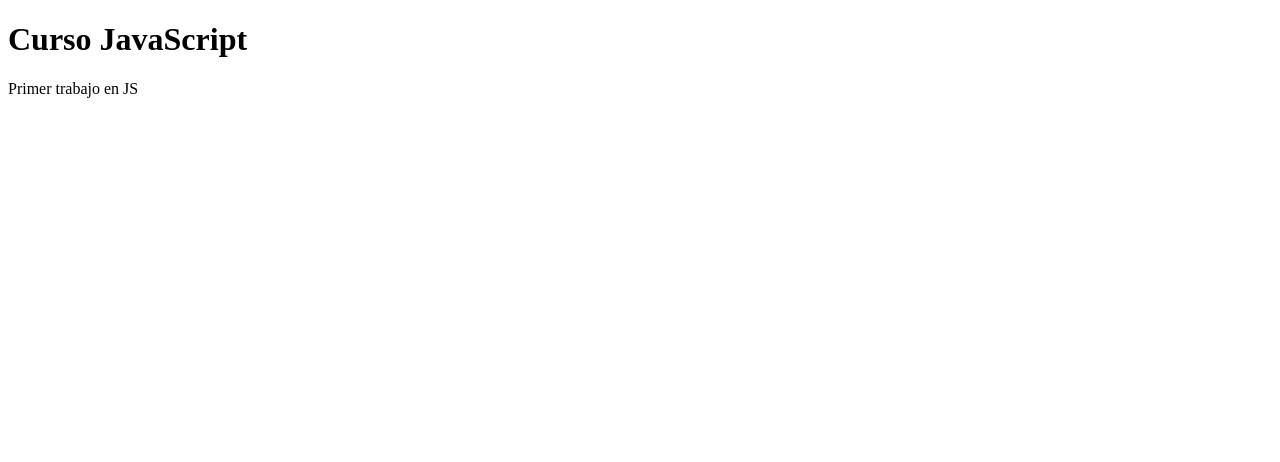
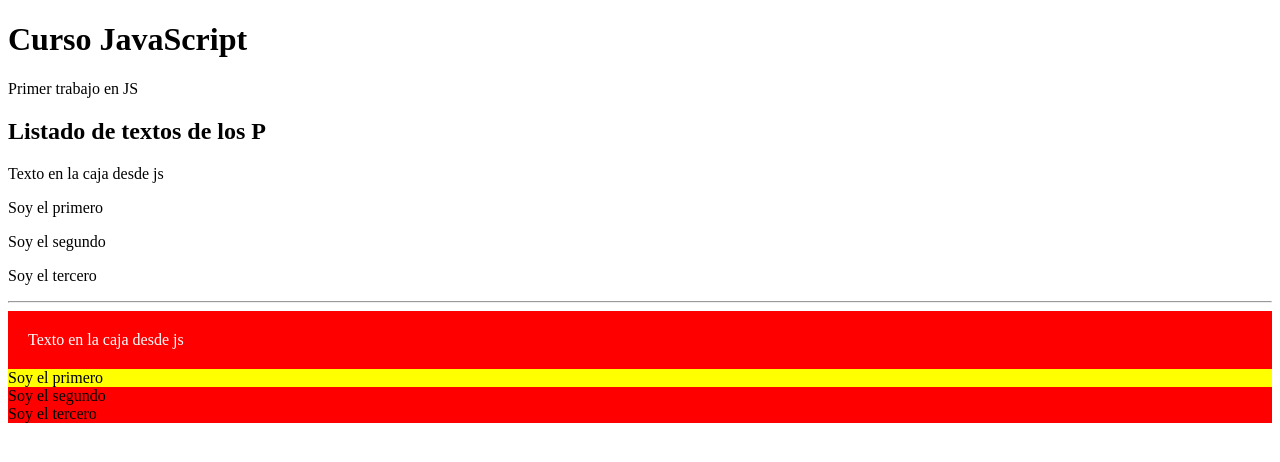
Before and after one commit to Israel-Camarena/Estudio, a plain HTML site: page Curso Master en JavaScript/index.html in a window 1280 px wide. Drawn offline with Linux system fonts and the light colour scheme.

Commit message:
Terminando Explicacion del DOM(Document Object Model)

```diff
--- a/Curso Master en JavaScript/JS/28-Dom.js
+++ b/Curso Master en JavaScript/JS/28-Dom.js
@@ -1,3 +1,78 @@
 'use strict'
 
 // DOM document object model
+
+function cambiaColor(color){
+    caja.style.background = color;
+}
+
+//conseguir elementos con un ID concreto
+
+//var caja = document.getElementById("micaja");
+var caja = document.querySelector("#micaja");
+
+caja.innerHTML = "Texto en la caja desde js";
+caja.style.background = "red";
+caja.style.padding = "20px";
+caja.style.color = "white";
+caja.className = "Hola";
+
+
+
+//Conseguir elementos por su etiqueta
+var todos_los_Disv = document.getElementsByTagName("div");
+
+var seccion = document.querySelector("#miSeccion");
+var hr = document.createElement("hr");
+
+/*var Contenido = todos_los_Disv[2];
+Contenido.innerHTML = "Nuevo contenido del segundo elemento";
+Contenido.style.background = "blue";*/
+
+    var valor;
+    for (valor in todos_los_Disv) {
+        if(typeof todos_los_Disv[valor].textContent == "string"){
+            var parrafo = document.createElement("p");
+            var texto = document.createTextNode(todos_los_Disv[valor].textContent);
+            parrafo.append(texto);
+            seccion.append(parrafo);
+        }
+    }
+
+    seccion.append(hr);
+
+
+    //Coseguir elementos pro su clase css
+var divsRojos = document.getElementsByClassName("Rojo");
+var divsAmarillos = document.getElementsByClassName("Amarillo");
+var matches = document.querySelectorAll("div");
+var div;
+
+for (div in divsRojos) {
+    if(divsRojos[div].className == "Rojo"){
+        divsRojos[div].style.background = "red";
+    }
+
+    for (div in divsAmarillos) {
+        if(divsAmarillos[div].className == "Amarillo"){
+            divsAmarillos[div].style.background = "yellow";
+        }
+    }
+}
+
+/*for (div in divsAmarillos) {
+    if(divsAmarillos[div].className == "Amarillo"){
+        divsAmarillos[div].style.background = "yellow";
+    }
+}*/
+
+//Query selector
+
+var ID = document.querySelector("#Encabezado");
+console.log(ID);
+
+var etiqueta = document.querySelector("div.Rojo");
+console.log(etiqueta);
+
+var matches = document.querySelectorAll("div");
+console.log(matches);
--- a/Curso Master en JavaScript/index.html
+++ b/Curso Master en JavaScript/index.html
@@ -7,10 +7,22 @@
     <Script type="text/JavaScript">
         //alert("Hola mundo con JS");
     </Script>
-    <Script type="text/JavaScript" src="JS/28-Dom.js"></Script>
+
 </head>
 <body>
     <h1>Curso JavaScript</h1>
     <p>Primer trabajo en JS</p>
+
+    <section id="miSeccion">
+        <h1 id="Encabezado">Listado de textos de los P</h1>
+    </section>
+
+    <div id="micaja">Hola soy una caja</div>
+
+    <div id="DIV1" class="Amarillo">Soy el primero</div>
+    <div id="DIV2" class="Rojo">Soy el segundo</div>
+    <div id="DIV3" class="Rojo">Soy el tercero</div>
+
+    <Script type="text/JavaScript" src="JS/28-Dom.js"></Script>
 </body>
 </html>
```
